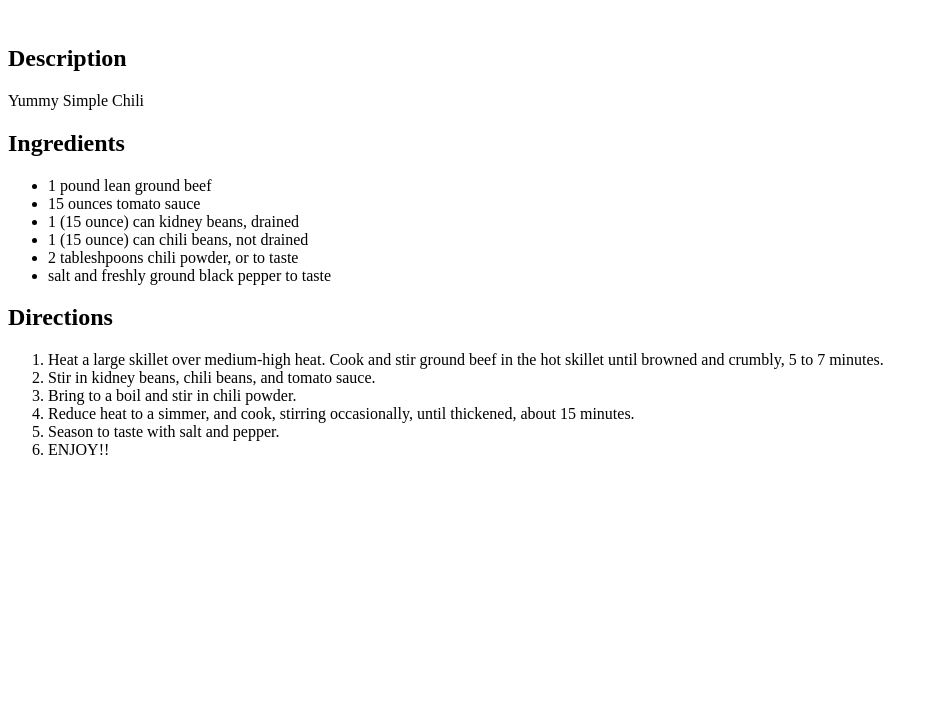
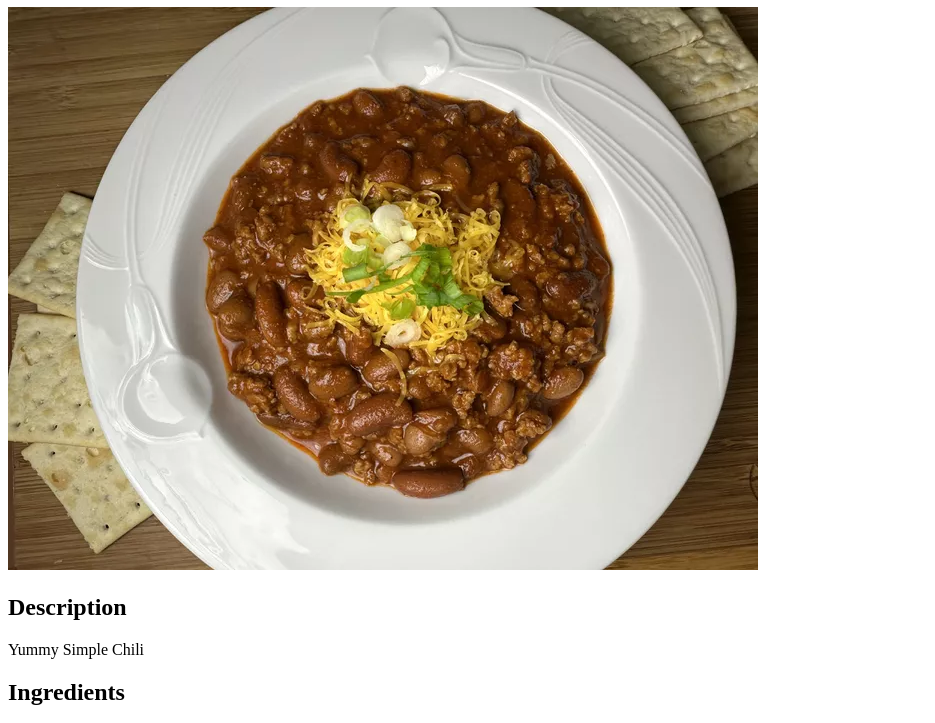
Before and after one commit to WadeRH/odin-recipes, a plain HTML site: page recipes/5IngredientChili.html in a window 1280 px wide. Shown: the part 73-796 px from the top of the page, without its empty margins (0-935 px from the left). Drawn offline with Linux system fonts and the light colour scheme.

Commit message:
Fixed image link for 2 recipes

```diff
--- a/recipes/5IngredientChili.html
+++ b/recipes/5IngredientChili.html
@@ -7,7 +7,7 @@
 </head>
 <body>
     <h1>5-Ingredient Chili</h1>
-    <img src"images/chili.webp">
+    <img src="images/chili.webp">
     <h2>Description</h2>
     <p>Yummy Simple Chili</p>
     <h2>Ingredients</h2>
```
Also changed, not shown: recipes/cheesyHamburgerRiceCasserole.html (+1 -1 lines).
